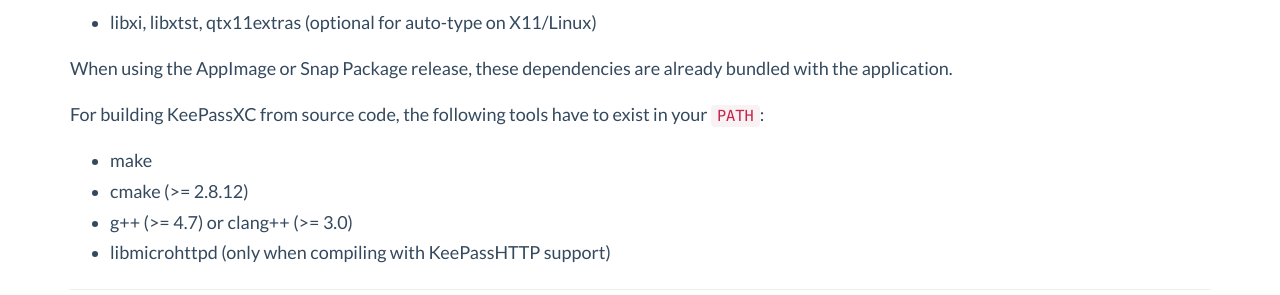
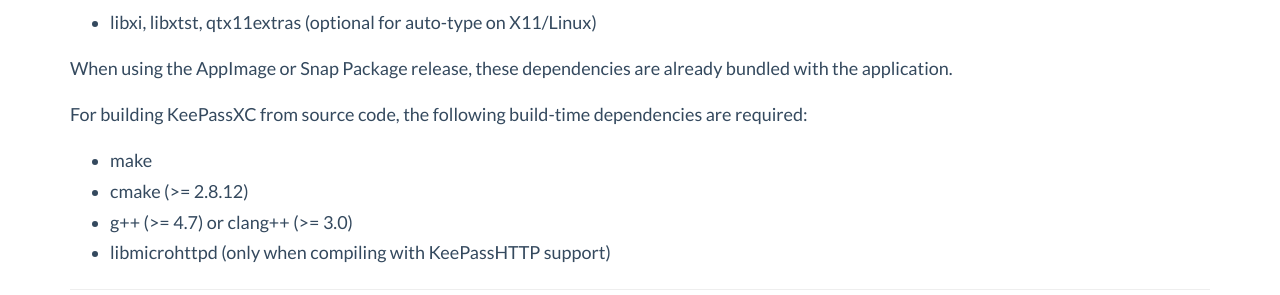
Before and after one commit to keepassxreboot/keepassxc-org, a Jekyll site: the page built from project.html, in a window 1280 px wide and 900 px high, scrolled down 526 px. Shown: the part 520-815 px from the top of the window. Built offline with Jekyll 4.4.1, drawn with Linux system fonts in a browser that asks for light colours.

Commit message:
fix wording: tools need to be in PATH -> build-time dependencies

```diff
--- a/project.html
+++ b/project.html
@@ -49,7 +49,7 @@
   <p>When using the AppImage or Snap Package release, these dependencies are already
   bundled with the application.
 
-  <p>For building KeePassXC from source code, the following tools have to exist in your <code>PATH</code>:
+  <p>For building KeePassXC from source code, the following build-time dependencies are required:
 
   <ul>
     <li>make</li>
```
